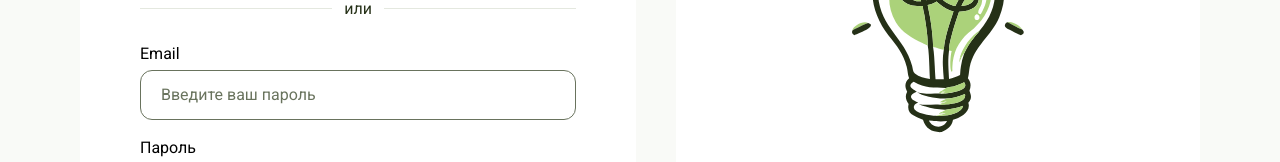
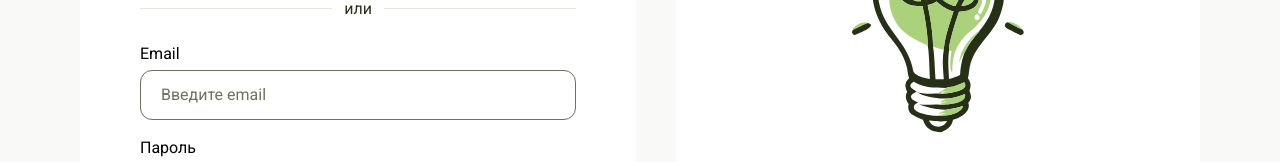
Before and after one commit to tanyanikitina176/SkillSwap, a React (Vite) app: page /login in a window 1280 px wide. Shown: the part 443-605 px from the top of the page. Built offline with nearby package versions, Linux system fonts and the light colour scheme.

Commit message:
fix: email placeholder

```diff
--- a/src/widgets/RegistrationForm/RegistrationForm1/RegistrationForm1.tsx
+++ b/src/widgets/RegistrationForm/RegistrationForm1/RegistrationForm1.tsx
@@ -101,11 +101,7 @@ export const RegistrationStep1: React.FC<RegistrationStep1Props> = ({
               label="Email"
               name="email"
               type="email"
-              placeholder={ // Юля
-                mode === "register"
-                  ? "Придумайте надёжный пароль"
-                  : "Введите ваш пароль"
-              }
+              placeholder={"Введите email"}
               value={formData.email}
               onChange={handleInputChange}
               error={!!errors.email}
```
